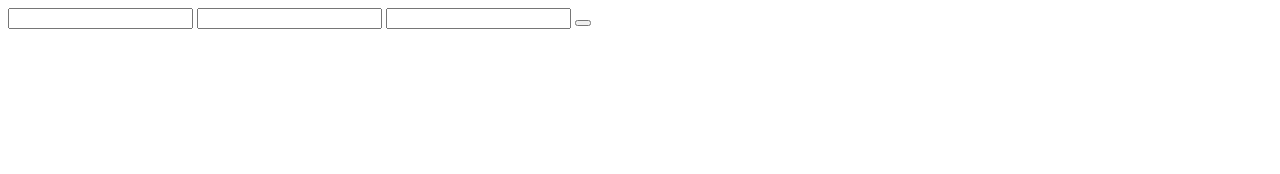
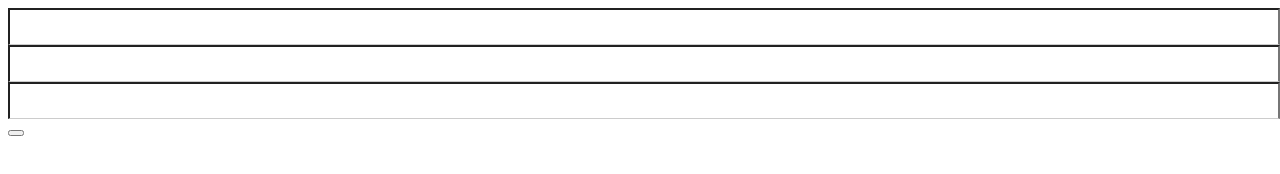
Before and after one commit to wjdgus1122/login, a plain HTML site: page app.html in a window 1280 px wide. Drawn offline with Linux system fonts and the light colour scheme.

Commit message:
style edit

```diff
--- /dev/null
+++ b/app.css
@@ -0,0 +1,13 @@
+input{
+    width: 100%;
+    height: 2rem;
+    border-bottom: 1px solid #ccc;
+}
+
+/* .id{
+
+}
+
+.pw{
+
+} */
--- a/app.html
+++ b/app.html
@@ -5,12 +5,13 @@
     <meta http-equiv="X-UA-Compatible" content="IE=edge">
     <meta name="viewport" content="width=device-width, initial-scale=1.0">
     <title>Document</title>
+    <link rel="stylesheet" href="./app.css"/>
 </head>
 <body>
     <form>
-        <input type="email"/>
-        <input type="password"/>
-        <input type="password"/>
+        <input type="email" class="id"/>
+        <input type="password" class="pw"/>
+        <input type="password" class="pwcheck"/>
         <button></button>
     </form>
 </body>
```
